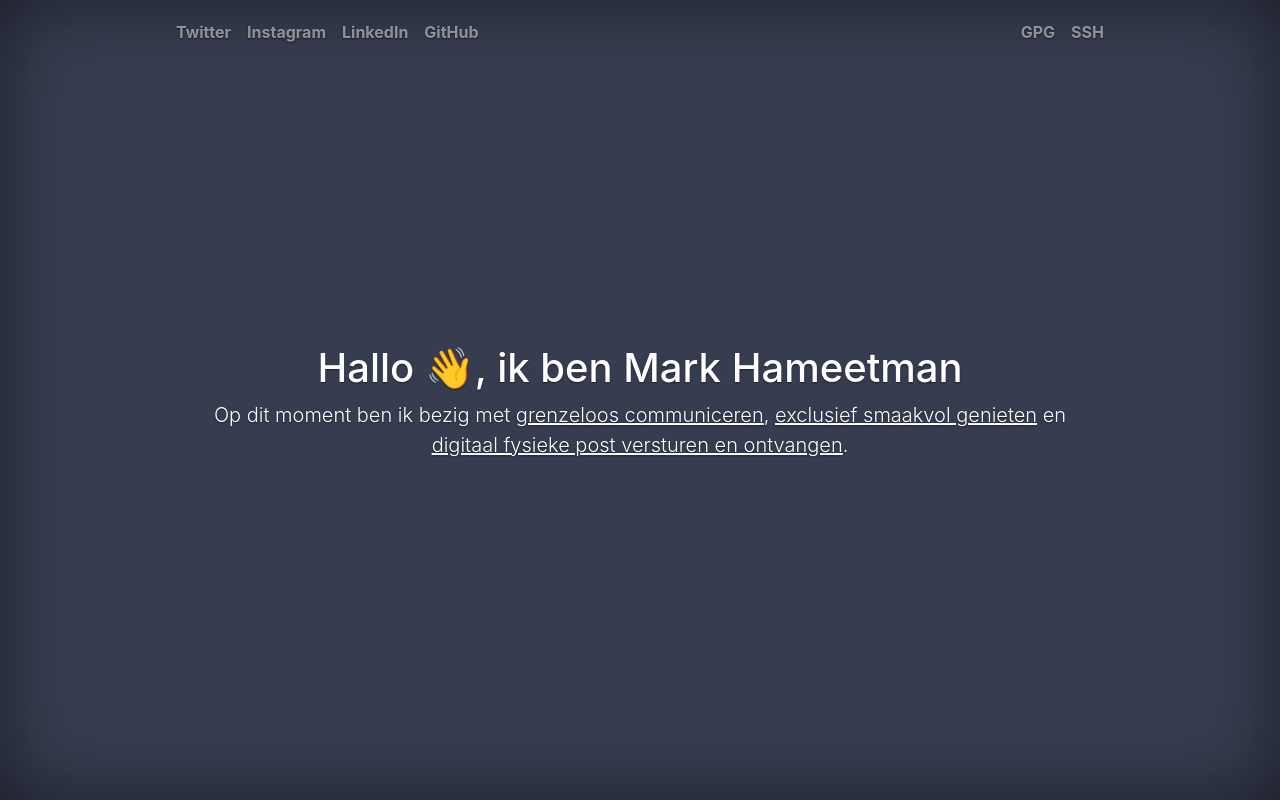
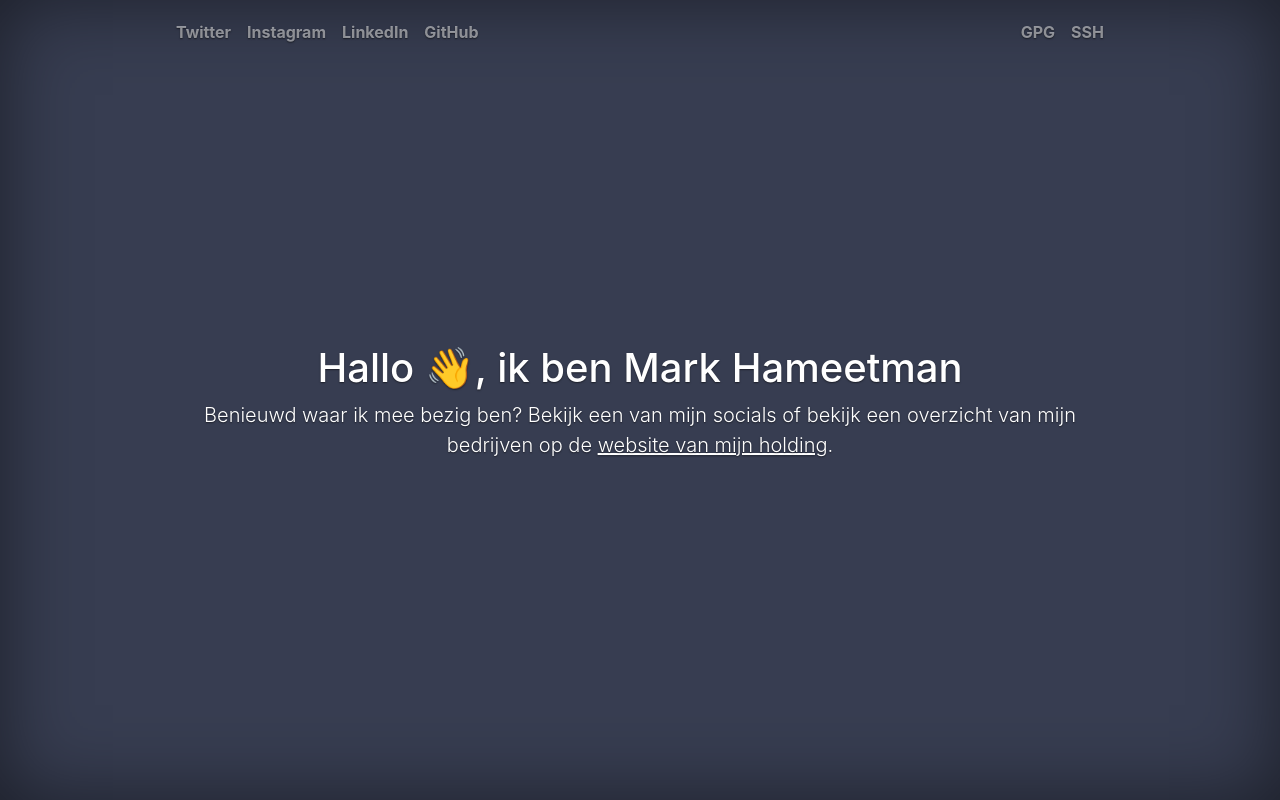
Before and after one commit to markhameetman/markhameetman.github.io, a plain HTML site: page index.html in a window 1280 px wide. Drawn offline with nearby package versions, Linux system fonts and the light colour scheme.

Commit message:
update subtitle

```diff
--- a/index.html
+++ b/index.html
@@ -33,10 +33,7 @@
         <main role="main" class="inner cover">
             <h1 class="cover-heading">Hallo 👋, ik ben Mark Hameetman</h1>
             <p class="lead">
-                Op dit moment ben ik bezig met
-                <a href="https://radcliff.nl" target="_blank">grenzeloos communiceren</a>,
-                <a href="https://rilassato.nl" target="_blank">exclusief smaakvol genieten</a> en
-                <a href="https://postbode.nu" target="_blank">digitaal fysieke post versturen en ontvangen</a>.
+                Benieuwd waar ik mee bezig ben? Bekijk een van mijn socials of bekijk een overzicht van mijn bedrijven op de <a href="https://www.grivosholding.nl">website van mijn holding</a>.
                 </p>
         </main>
 
```
